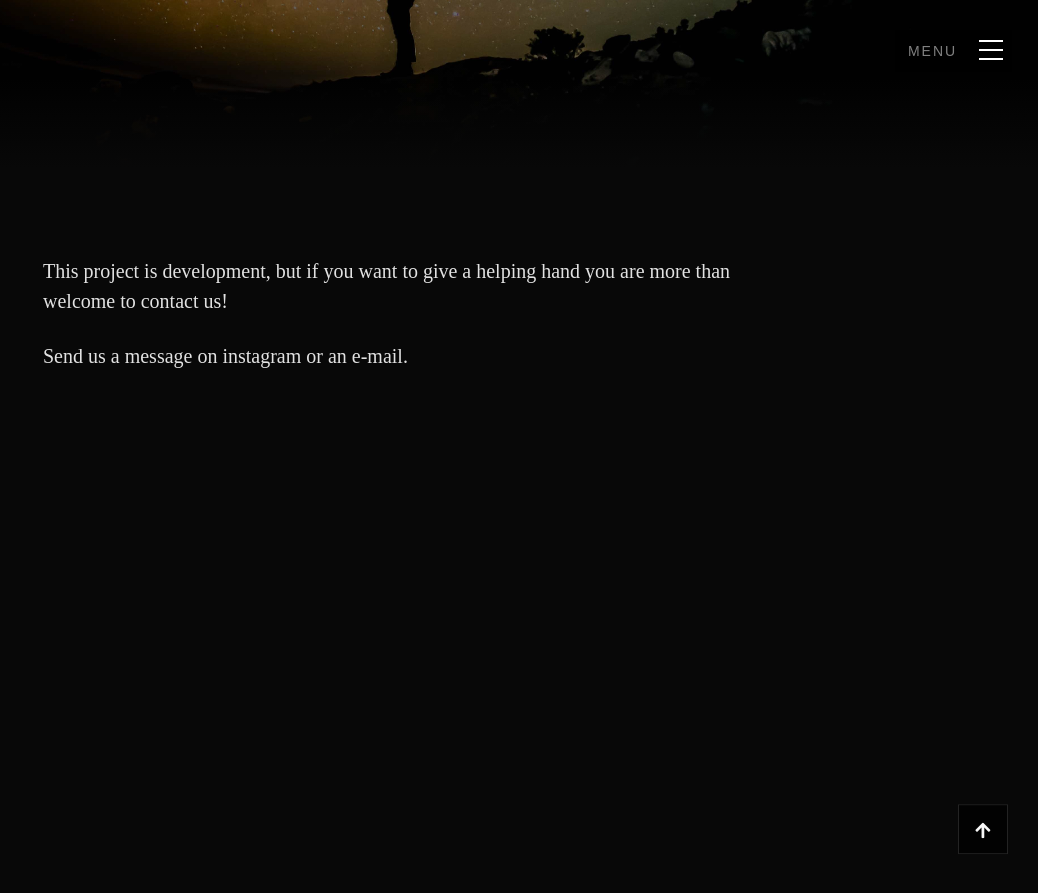
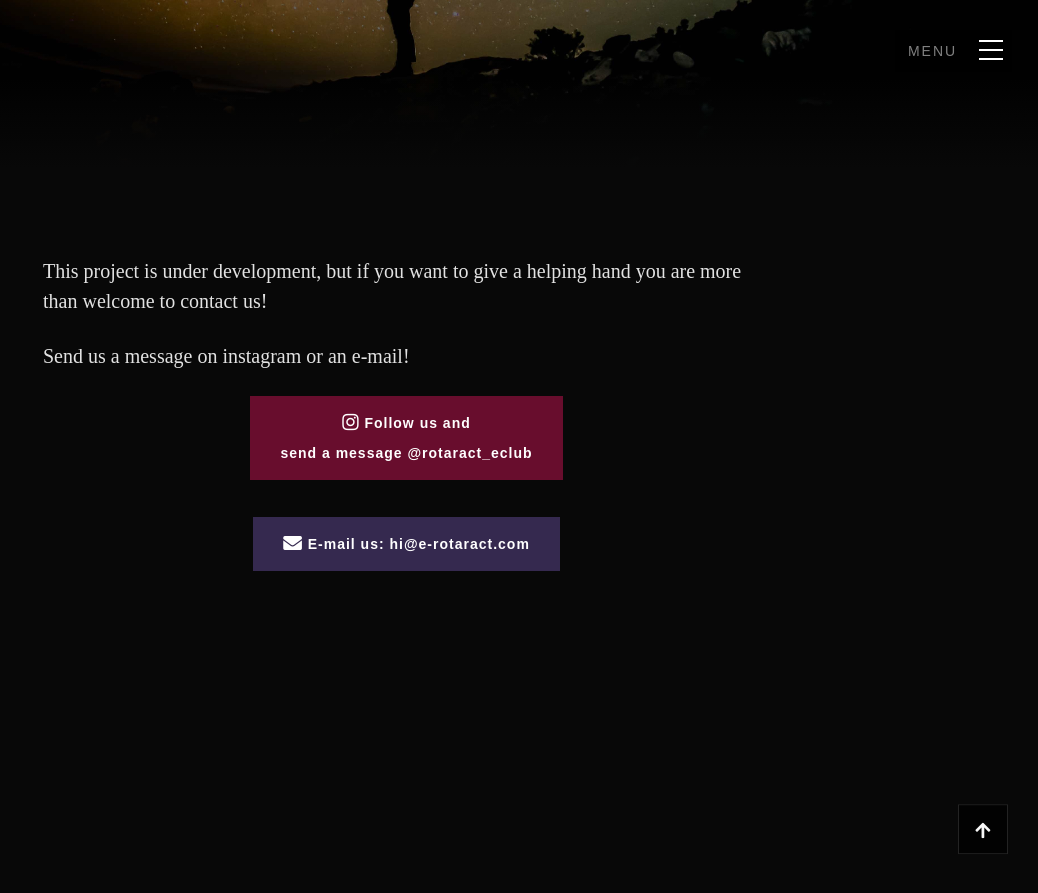
Before and after one commit to e-rotaract/e-rotaract.github.io, a Jekyll site: the page built from _pages/safe-web.md, in a window 1280 px wide and 900 px high, scrolled down 704 px. Shown: the top 893 px of the window, without its empty margins (242-1280 px from the left). Built offline with Jekyll 4.4.1, drawn with Linux system fonts in a browser that asks for light colours; some web fonts are replaced; comment, search, counter and statistics services are not loaded.

Commit message:
Add button in Safe Web page

```diff
--- a/_pages/safe-web.md
+++ b/_pages/safe-web.md
@@ -32,6 +32,20 @@ show-notif: false
 
 ---
 
-This project is development, but if you want to give a helping hand you are more than welcome to contact us!
+This project is under development, but if you want to give a helping hand you are more than welcome to contact us!
 
-Send us a message on instagram or an e-mail.
+Send us a message on instagram or an e-mail!
+
+{% include btn
+  url="/instagram"
+  newtab=true
+  class="button-primary"
+  icon="fab fa-instagram fa-lg"
+  text="Follow us and<br>send a message @rotaract_eclub"
+%}
+
+{% include btn
+  url="mailto:hi@e-rotaract.com"
+  icon="fa fa-envelope fa-lg"
+  text="E-mail us: hi@e-rotaract.com"
+%}
```
